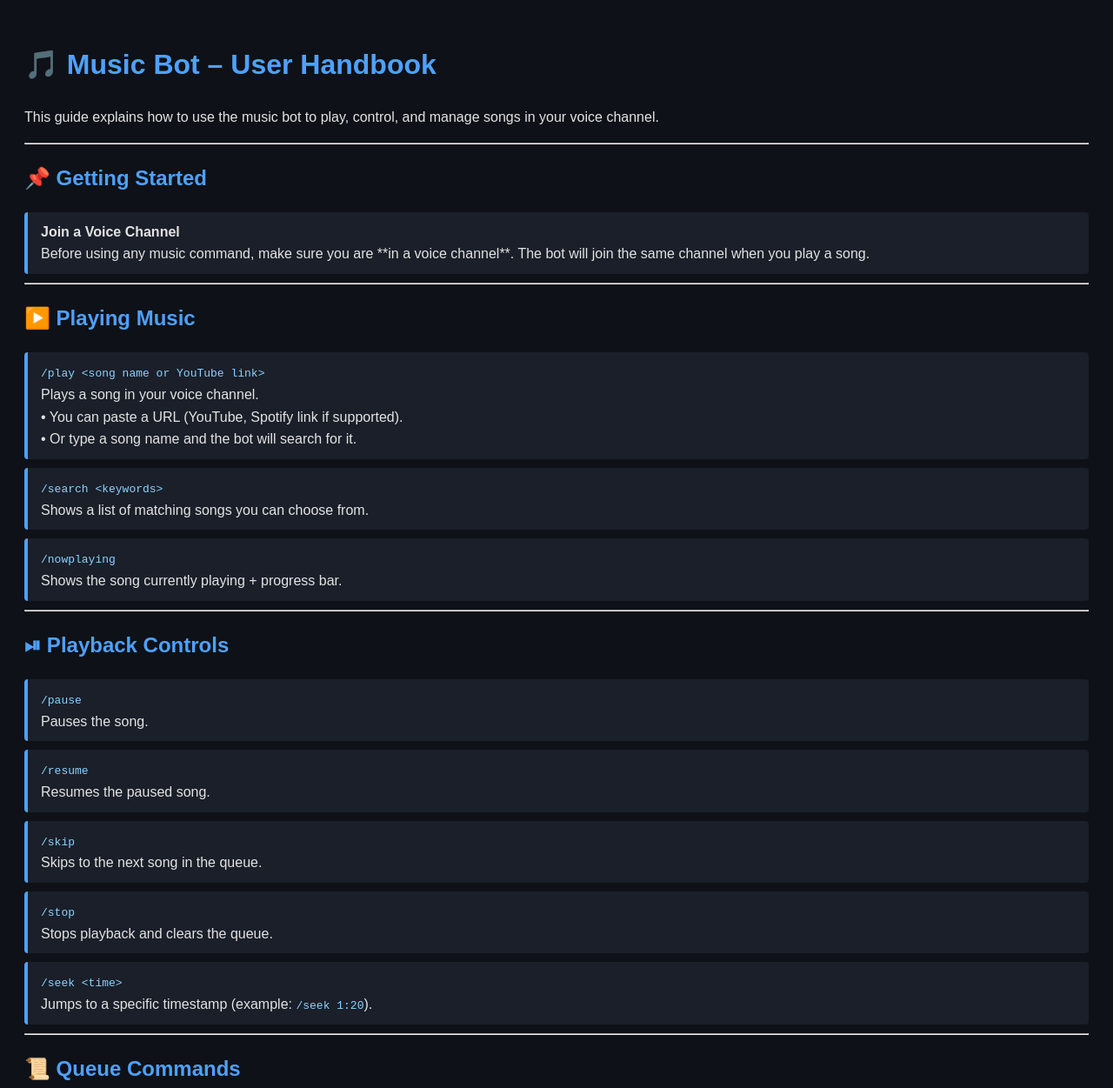
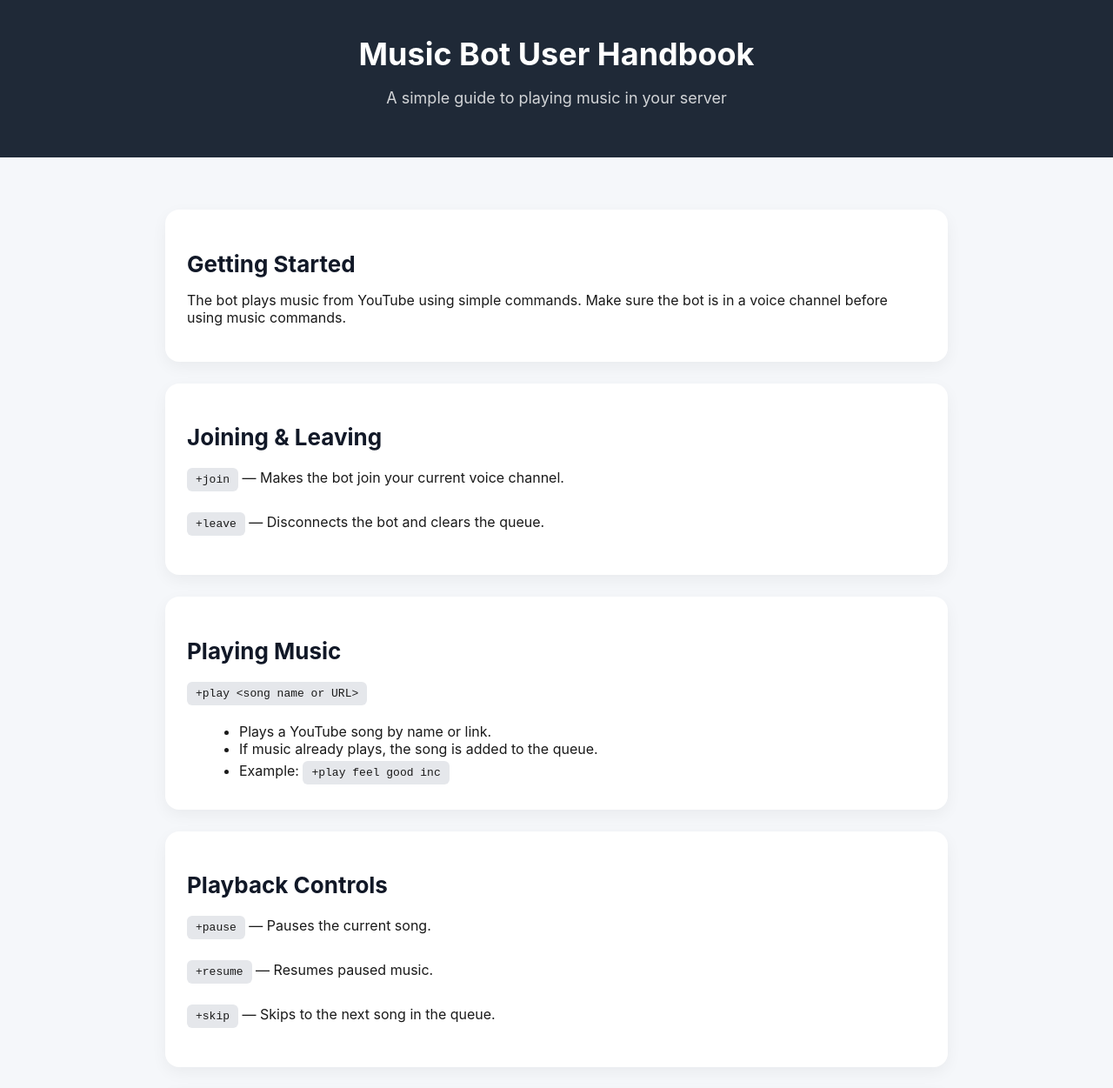
Before and after one commit to skyteam-handbook/skyteam-handbook.github.io, a plain HTML site: page index.html in a window 1280 px wide. Shown: the top 1251 px of the page at 87% size. Drawn offline with Linux system fonts and the light colour scheme.

Commit message:
Update index.html

```diff
--- a/index.html
+++ b/index.html
@@ -1,142 +1,136 @@
 <!DOCTYPE html>
 <html lang="en">
 <head>
-  <meta charset="UTF-8" />
-  <meta name="viewport" content="width=device-width, initial-scale=1.0" />
-  <title>Music Bot Command Handbook</title>
+<meta charset="UTF-8">
+<title>Music Bot Handbook</title>
+<meta name="viewport" content="width=device-width, initial-scale=1">
 <style>
   body {
-      font-family: Arial, sans-serif;
-      background: #0e1117;
-      color: #e3e3e3;
+    font-family: "Inter", Arial, sans-serif;
+    background: #f5f7fa;
+    margin: 0;
+    padding: 0;
+    color: #1a1a1a;
+  }
+
+  header {
+    background: #1f2937;
+    color: white;
+    padding: 40px 20px;
+    text-align: center;
+  }
+
+  h1 {
+    font-size: 36px;
+    margin: 0;
+    font-weight: 700;
+  }
+
+  p.subtitle {
+    font-size: 18px;
+    opacity: 0.8;
+  }
+
+  .container {
+    max-width: 900px;
+    margin: 40px auto;
     padding: 20px;
-      line-height: 1.6;
   }
-    h1, h2 {
-      color: #4ea1ff;
+
+  .section {
+    background: white;
+    border-radius: 16px;
+    padding: 25px;
+    margin-bottom: 25px;
+    box-shadow: 0 6px 18px rgba(0,0,0,0.05);
   }
+
+  .section h2 {
+    font-size: 26px;
+    margin-bottom: 15px;
+    color: #111827;
+  }
+
   .cmd {
-      background: #1a1f29;
-      padding: 10px 15px;
-      border-left: 4px solid #4ea1ff;
-      margin-bottom: 10px;
-      border-radius: 4px;
+    font-family: monospace;
+    background: #e5e7eb;
+    padding: 6px 10px;
+    border-radius: 6px;
+    display: inline-block;
+    margin: 4px 0;
   }
-    code {
-      color: #8bd2ff;
+
+  ul {
+    margin: 15px 0 0 20px;
+  }
+
+  footer {
+    text-align: center;
+    padding: 30px;
+    color: #6b7280;
   }
 </style>
 </head>
 <body>
 
-<h1>🎵 Music Bot – User Handbook</h1>
-<p>This guide explains how to use the music bot to play, control, and manage songs in your voice channel.</p>
+<header>
+  <h1>Music Bot User Handbook</h1>
+  <p class="subtitle">A simple guide to playing music in your server</p>
+</header>
 
-<hr>
+<div class="container">
 
-<h2>📌 Getting Started</h2>
-<div class="cmd">
-  <strong>Join a Voice Channel</strong><br>
-  Before using any music command, make sure you are **in a voice channel**.
-  The bot will join the same channel when you play a song.
+  <div class="section">
+    <h2>Getting Started</h2>
+    <p>The bot plays music from YouTube using simple commands. Make sure the bot is in a voice channel before using music commands.</p>
   </div>
 
-<hr>
-
-<h2>▶️ Playing Music</h2>
-
-<div class="cmd">
-  <code>/play &lt;song name or YouTube link&gt;</code><br>
-  Plays a song in your voice channel.<br>
-  • You can paste a URL (YouTube, Spotify link if supported).<br>
-  • Or type a song name and the bot will search for it.
+  <div class="section">
+    <h2>Joining & Leaving</h2>
+    <p><span class="cmd">+join</span> — Makes the bot join your current voice channel.</p>
+    <p><span class="cmd">+leave</span> — Disconnects the bot and clears the queue.</p>
   </div>
 
-<div class="cmd">
-  <code>/search &lt;keywords&gt;</code><br>
-  Shows a list of matching songs you can choose from.
+  <div class="section">
+    <h2>Playing Music</h2>
+    <p><span class="cmd">+play &lt;song name or URL&gt;</span></p>
+    <ul>
+      <li>Plays a YouTube song by name or link.</li>
+      <li>If music already plays, the song is added to the queue.</li>
+      <li>Example: <span class="cmd">+play feel good inc</span></li>
+    </ul>
   </div>
 
-<div class="cmd">
-  <code>/nowplaying</code><br>
-  Shows the song currently playing + progress bar.
+  <div class="section">
+    <h2>Playback Controls</h2>
+    <p><span class="cmd">+pause</span> — Pauses the current song.</p>
+    <p><span class="cmd">+resume</span> — Resumes paused music.</p>
+    <p><span class="cmd">+skip</span> — Skips to the next song in the queue.</p>
   </div>
 
-<hr>
-
-<h2>⏯ Playback Controls</h2>
-
-<div class="cmd">
-  <code>/pause</code><br>
-  Pauses the song.
+  <div class="section">
+    <h2>Viewing the Queue</h2>
+    <p><span class="cmd">+queue</span></p>
+    <ul>
+      <li>Shows all songs currently waiting to play.</li>
+      <li>Shows the now-playing track.</li>
+    </ul>
   </div>
 
-<div class="cmd">
-  <code>/resume</code><br>
-  Resumes the paused song.
+  <div class="section">
+    <h2>Tips</h2>
+    <ul>
+      <li>You can paste full YouTube URLs.</li>
+      <li>You can search songs by name.</li>
+      <li>Skipping automatically starts the next track if one exists.</li>
+    </ul>
   </div>
 
-<div class="cmd">
-  <code>/skip</code><br>
-  Skips to the next song in the queue.
 </div>
 
-<div class="cmd">
-  <code>/stop</code><br>
-  Stops playback and clears the queue.
-</div>
-
-<div class="cmd">
-  <code>/seek &lt;time&gt;</code><br>
-  Jumps to a specific timestamp (example: <code>/seek 1:20</code>).
-</div>
-
-<hr>
-
-<h2>📜 Queue Commands</h2>
-
-<div class="cmd">
-  <code>/queue</code><br>
-  Shows the current song queue.
-</div>
-
-<div class="cmd">
-  <code>/remove &lt;position&gt;</code><br>
-  Removes a song from the queue (example: <code>/remove 3</code>).
-</div>
-
-<div class="cmd">
-  <code>/shuffle</code><br>
-  Randomizes the order of songs in the queue.
-</div>
-
-<hr>
-
-<h2>🔊 Volume</h2>
-
-<div class="cmd">
-  <code>/volume &lt;1–100&gt;</code><br>
-  Changes the bot’s playback volume.
-</div>
-
-<hr>
-
-<h2>🚪 Leaving</h2>
-
-<div class="cmd">
-  <code>/leave</code><br>
-  Makes the bot leave your voice channel.
-</div>
-
-<hr>
-
-<h2>❓ Tips</h2>
-
-<ul>
-  <li>Make sure the bot has permission to join/speak in the channel.</li>
-  <li>If the bot doesn't play, try <code>/stop</code> then <code>/play</code> again.</li>
-  <li>Most issues happen when the bot is stuck — a <strong>reset command</strong> usually fixes it.</li>
-</ul>
+<footer>
+  Music Bot Handbook © 2025
+</footer>
 
 </body>
 </html>
```
Lines whose indentation alone changed are shown as unchanged.
